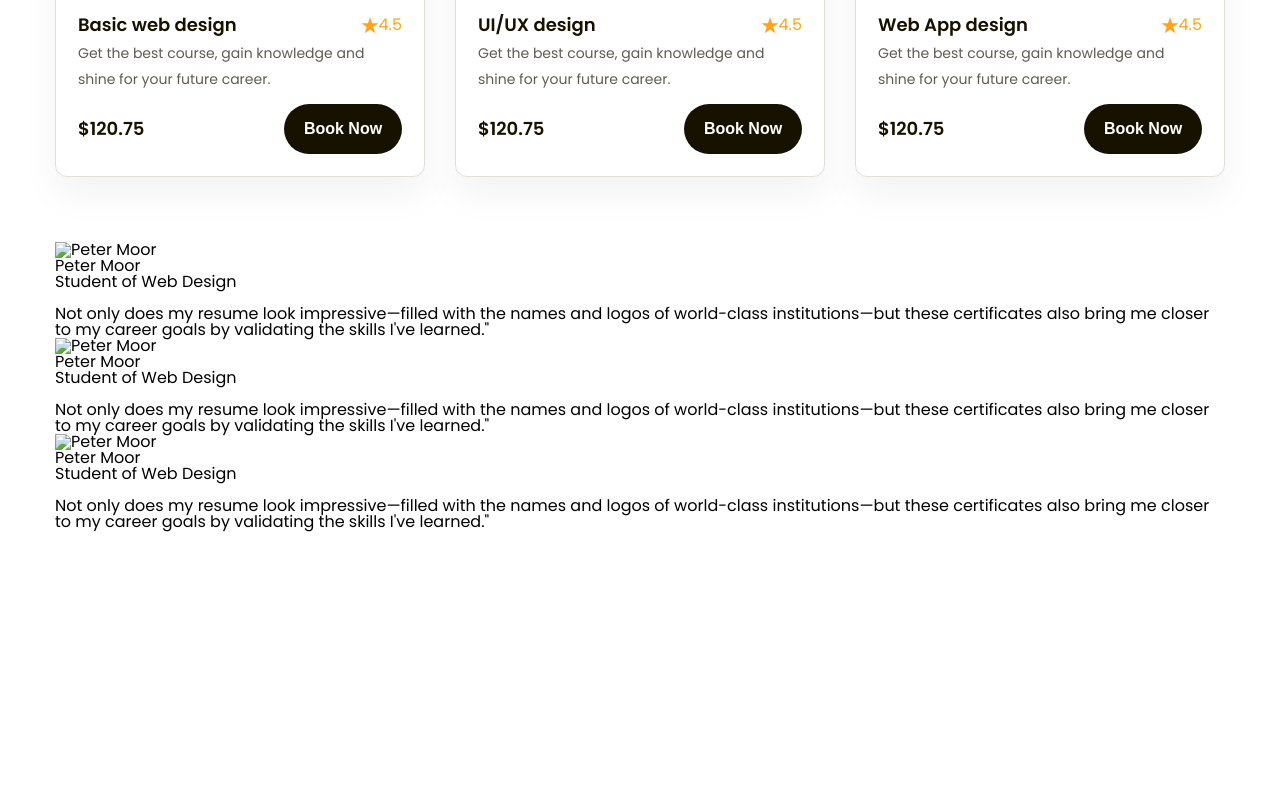
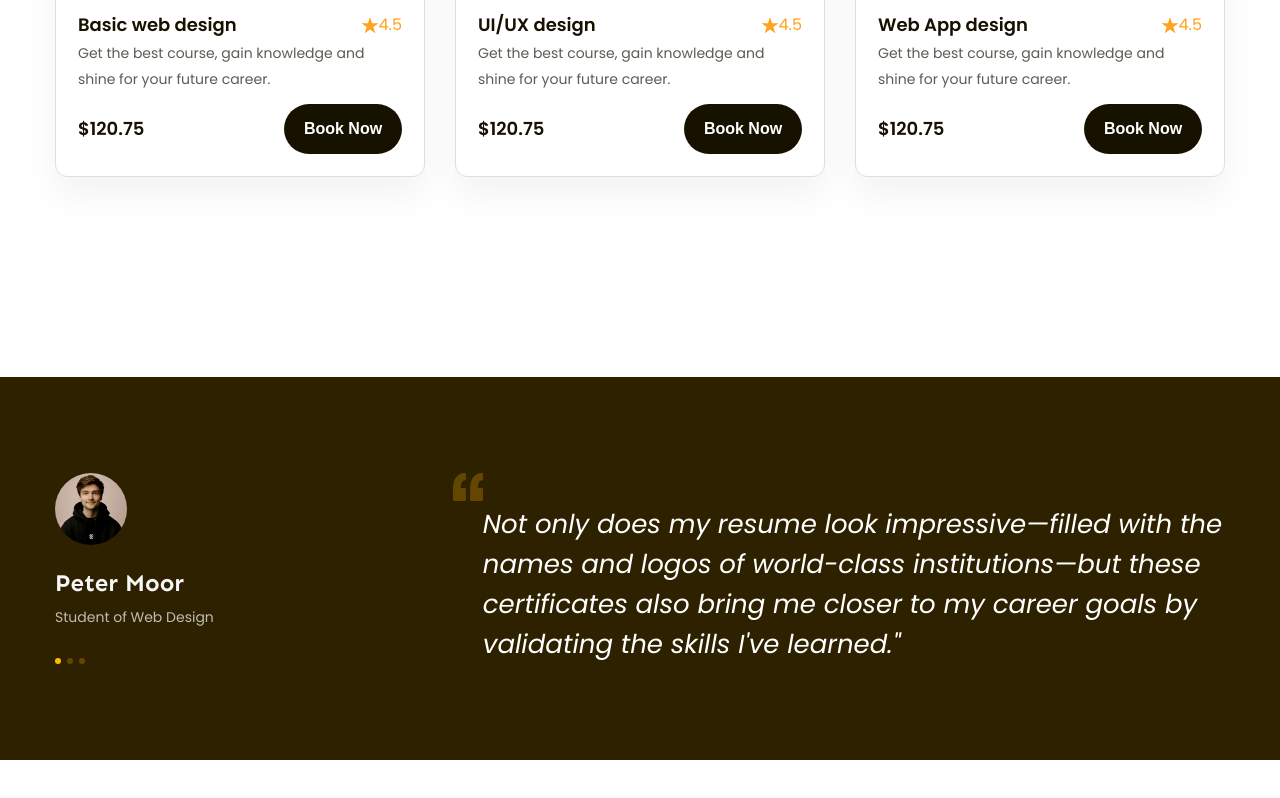
Before and after one commit to HunterNguyenDev/f8-htmlcss-02, a plain HTML site: page index.html in a window 1280 px wide. Shown: the part 1593-2391 px from the top of the page. Drawn offline with Linux system fonts and the light colour scheme.

Commit message:
Làm phần Feedback

```diff
--- a/assets/css/styles.css
+++ b/assets/css/styles.css
@@ -62,6 +62,17 @@ a {
   max-width: calc(100%-48px);
   margin-left: auto;
   margin-right: auto;
+}
+
+.line-clamp {
+  display: -webkit-box;
+  -webkit-line-clamp: var(--line-clamp, 1);
+  -webkit-box-orient: vertical;
+  overflow: hidden;
+}
+
+.line-clamp.line-2 {
+  --line-clamp: 2;
 }
 
 /* Header */
@@ -353,6 +364,7 @@ a {
 }
 
 .popular .course-item .title a {
+  padding-right: 6px;
   color: #171100;
   font-size: 1.8rem;
   font-weight: 600;
@@ -360,14 +372,14 @@ a {
 }
 
 .popular .rating .value {
-    color: #FEA31B;
+  color: #fea31b;
   font-size: 1.6rem;
   font-weight: 400;
   line-height: 28px;
 }
 
 .popular .course-item .desc {
-    color: #5F5B53;
+  color: #5f5b53;
   font-size: 1.4rem;
   font-weight: 400;
   line-height: 26px;
@@ -400,5 +412,80 @@ a {
 
 .popular .course-item .book-btn:hover {
   color: #fff;
-    background-color: var(--primary-color)
+  background-color: var(--primary-color);
 }
+
+/* Feedback */
+.feedback {
+  margin-top: 135px;
+  padding: 96px 0px;
+  background: #2e2100;
+}
+
+.feedback .feedback-list {
+  display: flex;
+  overflow: hidden;
+}
+
+.feedback-item {
+  display: flex;
+  flex-shrink: 0;
+  width: 100%;
+}
+
+.feedback-item .avatar {
+  width: 72px;
+  height: 72px;
+  flex-shrink: 0;
+  border-radius: 50%;
+  object-fit: cover;
+}
+
+.feedback-item .info .title {
+  margin-top: 18px;
+  color: #F7F7F7;
+  font-family: var(--font-heading);
+  font-size: 2.4rem;
+  font-weight: 700;
+  line-height: 34px;
+}
+
+.feedback-item .info .desc {
+  margin-top: 4px;
+  color: #BFBCB2;
+  font-size: 1.4rem;
+  font-weight: 400;
+  line-height: 26px; /* 185.714% */
+}
+
+.feedback-item .info .dots {
+  display: flex;
+  margin-top: 28px;
+}
+
+.feedback-item .info .dot {
+  margin-right: 6px;
+  width: 6px;
+  height: 6px;
+  border-radius: 50%;
+  background: #634700;
+  cursor: pointer;
+}
+
+.feedback-item .info .dot.active {
+  background: #FFB900;
+  cursor: default;
+}
+
+.feedback-item .content {
+  width: 66%;
+  margin-left: auto;
+}
+
+.feedback blockquote {
+  margin-left: 30px;
+  color: #FFF;
+  font-size: 2.6rem;
+  font-style: italic;
+  line-height: 40px; /* 153.846% */
+}
```
Also changed, not shown: assets/icons/open-quote.svg (added), assets/img/feedback-avatar-1.jpg (added), assets/img/feedback-avatar-2.jpg (added), assets/img/feedback-avatar-3.jpg (added). Lines whose indentation alone changed are shown as unchanged.
